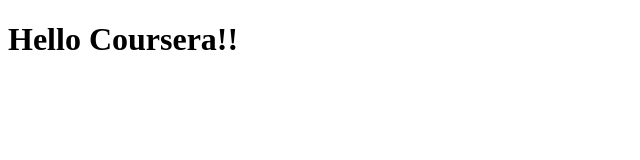
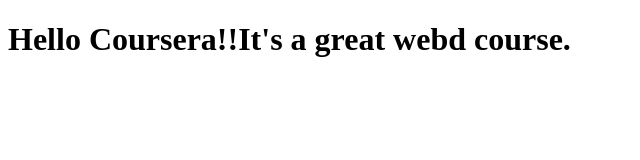
Before and after one commit to rawatmanish267/Coursera-Test, a plain HTML site: page site/index.html in a window 1280 px wide. Shown: the whole page, without its empty margins (0-640 px from the left). Drawn offline with Linux system fonts and the light colour scheme.

Commit message:
small change to content.

```diff
--- a/site/index.html
+++ b/site/index.html
@@ -4,6 +4,6 @@
 	<title>Hello Coursera!!</title>
 </head>
 <body>
-      <h1>Hello Coursera!!</h1>
+      <h1>Hello Coursera!!It's a great webd course.</h1>
 </body>
 </html>
```
